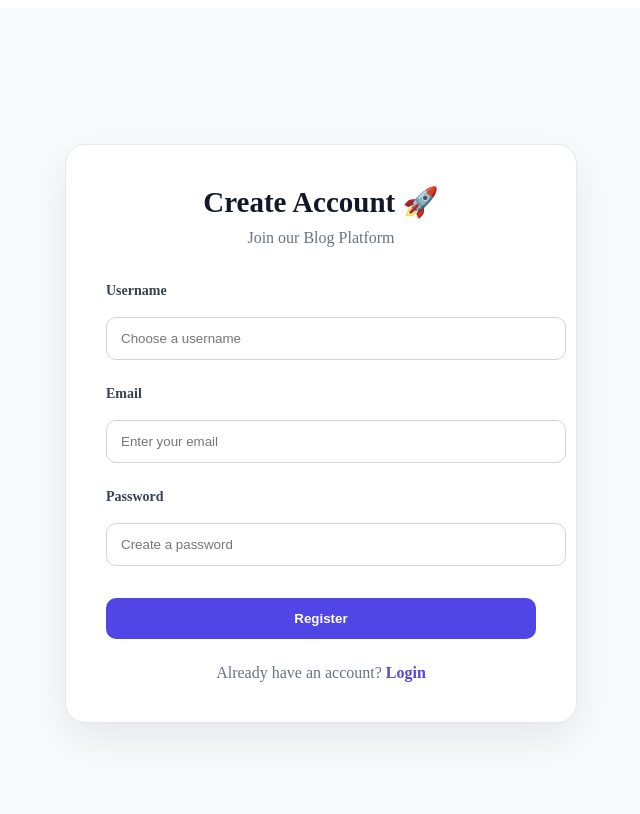
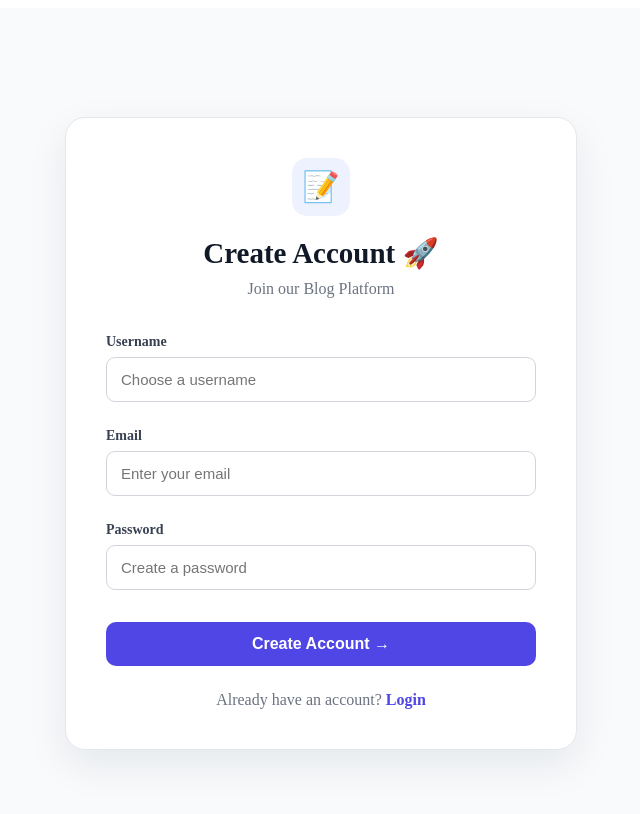
Before and after one commit to santoshml-lab/blog-platform-frontend, a React (Vite) app: page /register in a window 1280 px wide. Shown: the top 814 px of the page, without its empty margins (319-959 px from the left). Built offline with nearby package versions, Linux system fonts and the light colour scheme.

Commit message:
Update Register.jsx

```diff
--- a/src/pages/Register.jsx
+++ b/src/pages/Register.jsx
@@ -33,8 +33,11 @@ function Register() {
       );
 
       setTimeout(() => {
-        navigate("/login");
+        navigate("/login", {
+          replace: true,
+        });
       }, 1000);
+
     } catch (err) {
       setError(
         err.message || "Registration failed"
@@ -46,12 +49,21 @@ function Register() {
 
   return (
     <div className="auth-page">
+
       <div className="auth-card">
-        <h1>Create Account 🚀</h1>
+
+        <div className="auth-logo">
+          📝
+        </div>
+
+        <h1>
+          Create Account 🚀
+        </h1>
 
         <p className="auth-subtitle">
           Join our Blog Platform
         </p>
+
 
         {error && (
           <div className="error-message">
@@ -59,64 +71,85 @@ function Register() {
           </div>
         )}
 
+
         {success && (
           <div className="success-message">
             {success}
           </div>
         )}
 
+
         <form onSubmit={handleSubmit}>
-          <label>
+
+          <div className="form-group">
+            <label htmlFor="username">
               Username
             </label>
 
             <input
+              id="username"
               type="text"
               placeholder="Choose a username"
               value={username}
               onChange={(event) =>
                 setUsername(event.target.value)
               }
+              autoComplete="username"
               required
             />
+          </div>
 
-          <label>
+
+          <div className="form-group">
+            <label htmlFor="email">
               Email
             </label>
 
             <input
+              id="email"
               type="email"
               placeholder="Enter your email"
               value={email}
               onChange={(event) =>
                 setEmail(event.target.value)
               }
+              autoComplete="email"
               required
             />
+          </div>
 
-          <label>
+
+          <div className="form-group">
+            <label htmlFor="password">
               Password
             </label>
 
             <input
+              id="password"
               type="password"
               placeholder="Create a password"
               value={password}
               onChange={(event) =>
                 setPassword(event.target.value)
               }
+              autoComplete="new-password"
               required
             />
+          </div>
+
 
           <button
             type="submit"
             disabled={loading}
+            className="auth-submit-btn"
           >
             {loading
               ? "Creating account..."
-              : "Register"}
+              : "Create Account →"}
           </button>
+
         </form>
+
 
         <p className="auth-footer">
           Already have an account?{" "}
@@ -124,7 +157,9 @@ function Register() {
             Login
           </Link>
         </p>
+
       </div>
+
     </div>
   );
 }
```
Lines whose indentation alone changed are shown as unchanged.
